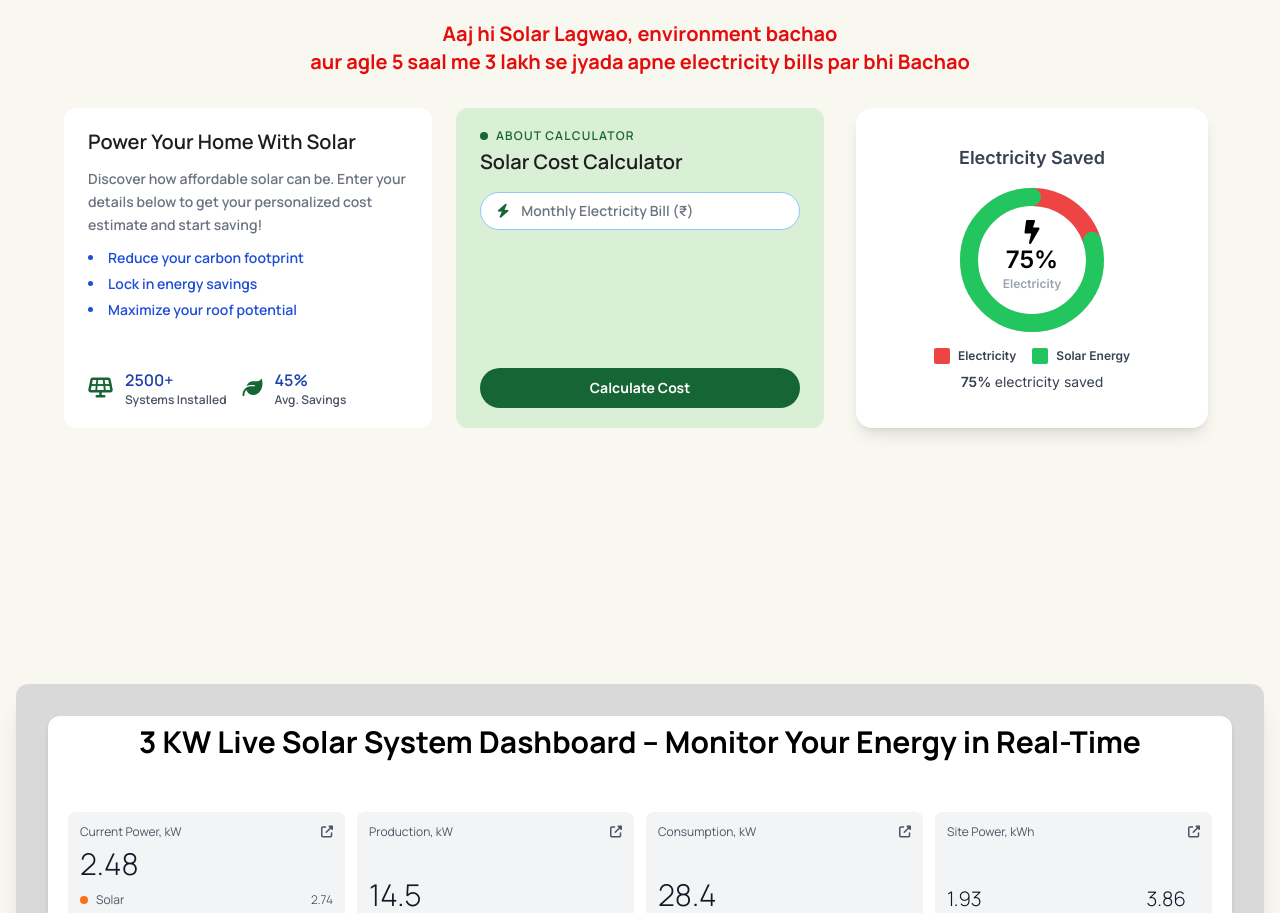
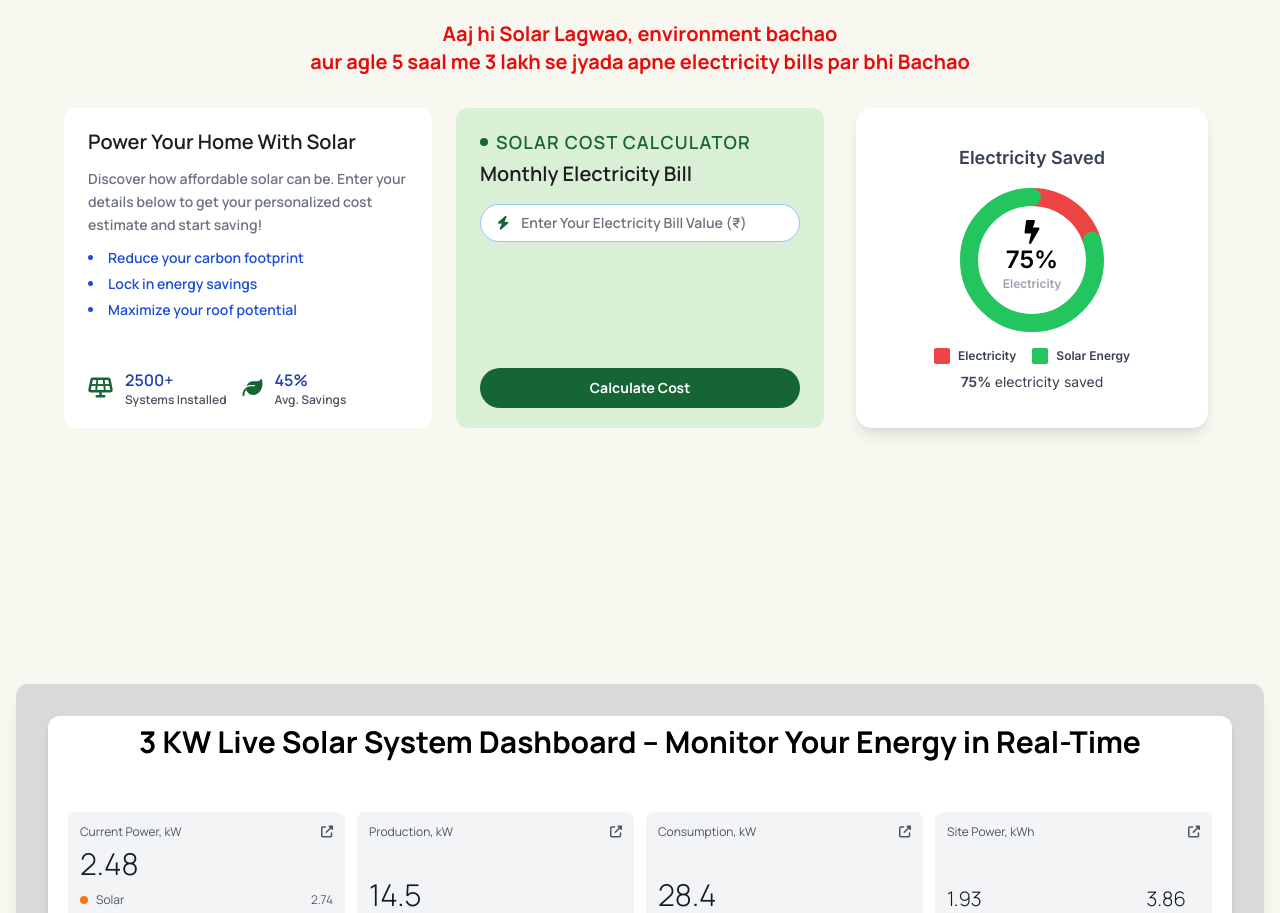
Before and after one commit to vanshika8484/Solar_web, a React (Vite) app: page / in a window 1280 px wide. Shown: the part 2280-3193 px from the top of the page. Built offline with nearby package versions, Linux system fonts and the light colour scheme; a web font is replaced by a local one.

Commit message:
Update SolarCostCalculator.jsx

```diff
--- a/src/components/SolarCostCalculator.jsx
+++ b/src/components/SolarCostCalculator.jsx
@@ -115,9 +115,9 @@ const SolarCostCalculator = () => {
             <>
               <p className="text-green-800 text-xs uppercase tracking-widest mb-1 flex items-center space-x-2">
                 <span className="w-2 h-2 rounded-full bg-green-800 inline-block"></span>
-                <span>About Calculator</span>
+                <span className=" text-lg">Solar Cost Calculator</span>
               </p>
-              <h3 className="text-xl font-semibold text-[#1e1e1e] mb-4">Solar Cost Calculator</h3>
+              <h3 className="text-xl font-semibold text-[#1e1e1e] mb-4">Monthly Electricity Bill</h3>
               <form
                 className="space-y-3 text-sm text-gray-700 flex-1 flex flex-col justify-between"
                 onSubmit={handleSubmit}
@@ -130,7 +130,7 @@ const SolarCostCalculator = () => {
                       type="text"
                       value={formData.bill}
                       onChange={handleChange}
-                      placeholder="Monthly Electricity Bill (₹)"
+                      placeholder="Enter Your Electricity Bill Value (₹)"
                       className="w-full outline-none text-gray-700 placeholder-gray-500 bg-transparent text-sm"
                     />
                   </div>
```
